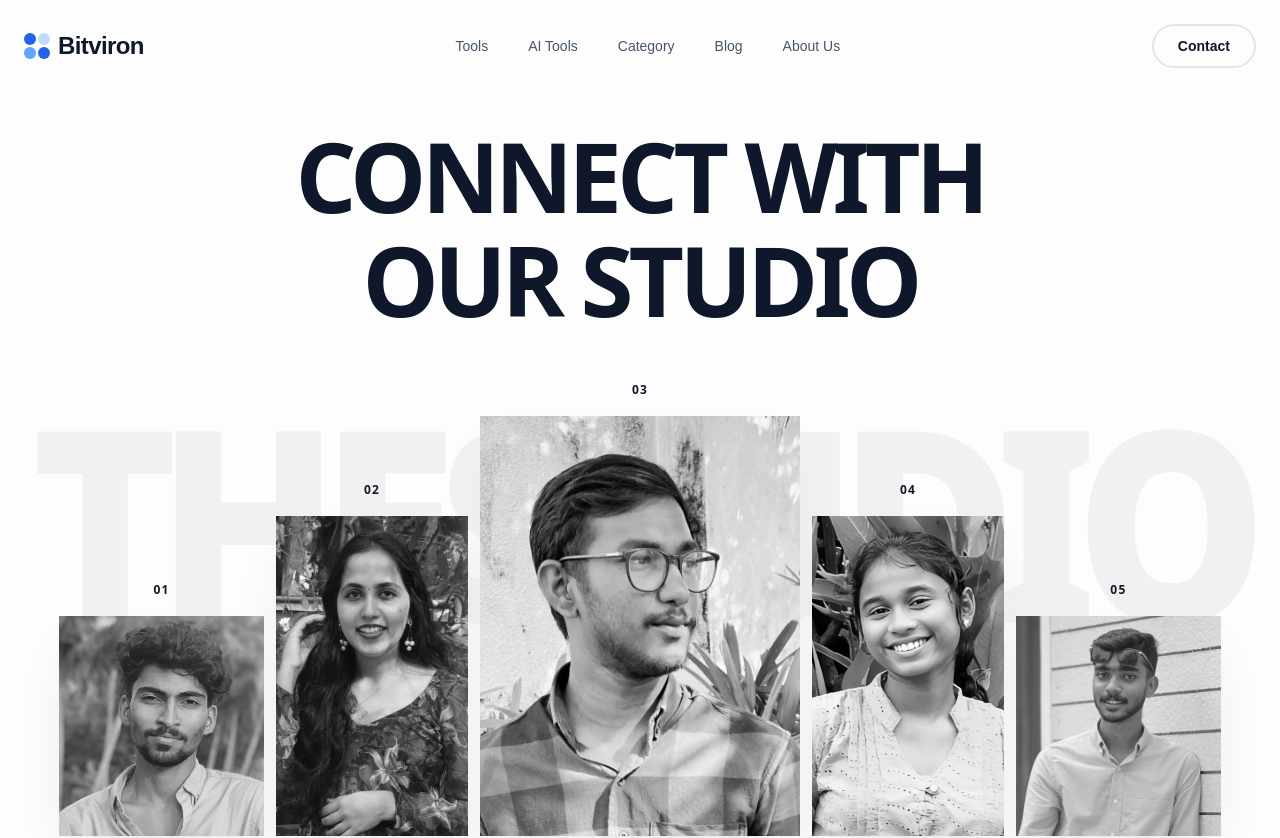
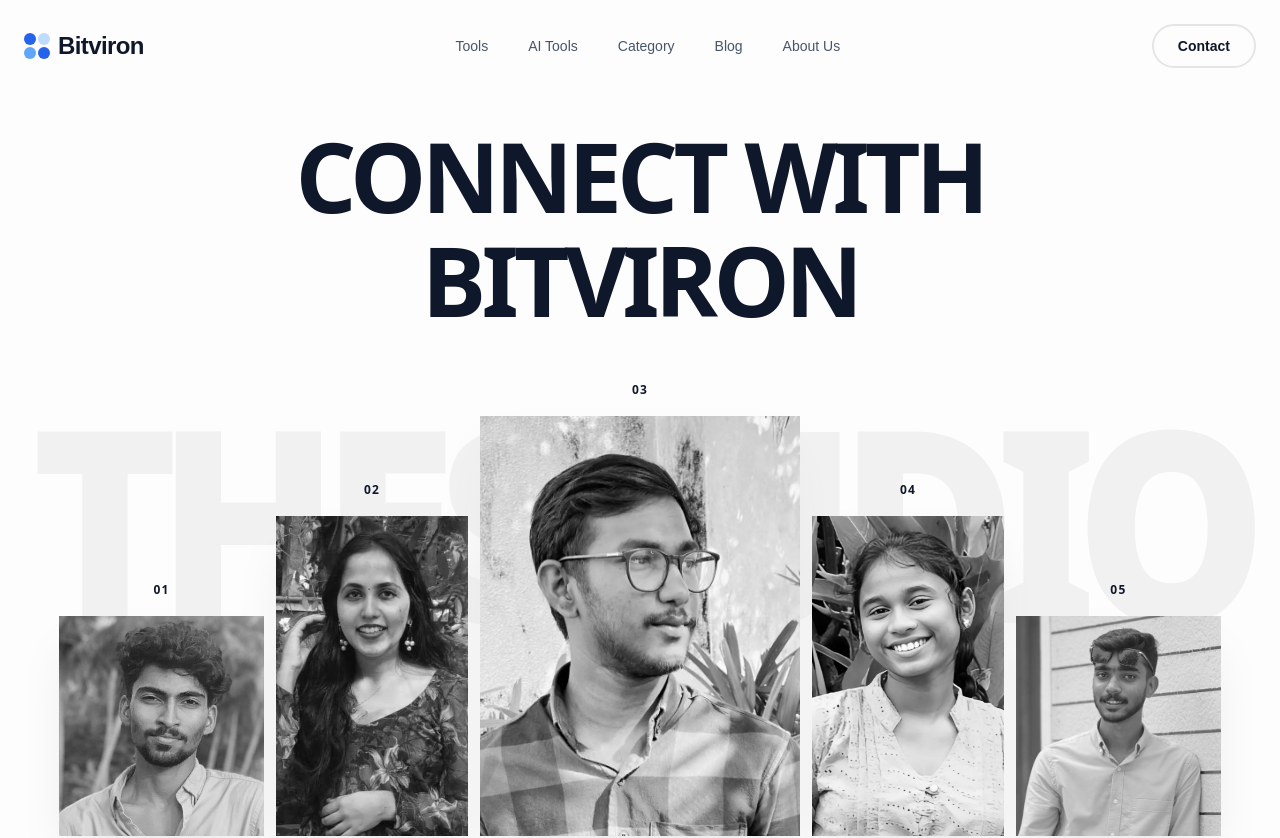
Before and after one commit to expelon/bitviron_saas, a Next.js app: page /contact in a window 1280 px wide. Shown: the top 838 px of the page. Built offline with nearby package versions, Linux system fonts and the light colour scheme.

Commit message:
change heading in contact page

```diff
--- a/app/contact/page.tsx
+++ b/app/contact/page.tsx
@@ -89,7 +89,7 @@ export default function ContactPage() {
                         Connect With
                     </h1>
                     <h1 className="text-5xl md:text-8xl font-black text-slate-900 tracking-tighter uppercase">
-                        Our Studio
+                        Bitviron
                     </h1>
                 </div>
 
```
